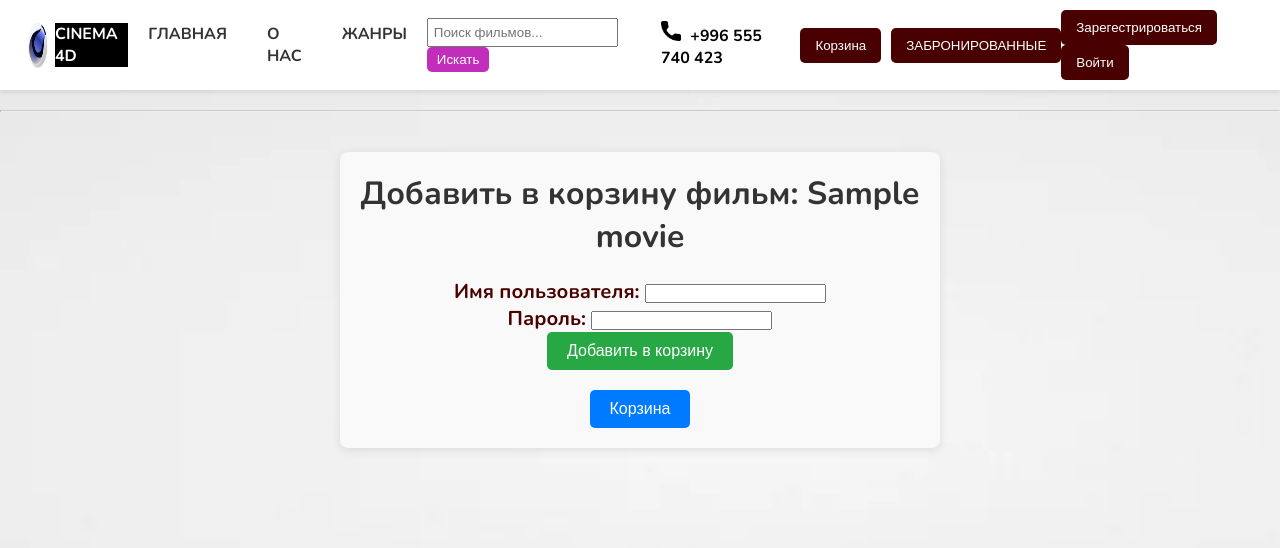
After one commit to bekrahoon/Movie-Reservation-System, a Django app: template cart/templates/movies/cart_form.html in a window 1280 px wide. The commit adds this page. Shown: the top 548 px of the page. Run offline with Django 4.2, Linux system fonts and the light colour scheme; the template is opened without the code that fills it: values that come from a table or form of the project are taken from there, others are empty; tables that the repository leaves empty hold one stand-in row (values such as "Sample post"); some libraries are stand-ins or nearby versions; some web fonts are replaced.

Commit message:
Updated: files  are now correctly sorted

```diff
--- a/api/urls.py
+++ b/api/urls.py
@@ -1,8 +1,8 @@
-from django.urls import path
+from rest_framework.authtoken.views import obtain_auth_token
 from rest_framework import routers
-from rest_framework.authtoken.views import obtain_auth_token
 from views.booking import BookingViewSet
 from views.views import MovieViewSet
+from django.urls import path
 
 router = routers.DefaultRouter()
 router.register(r"movie", MovieViewSet, basename="movie")
--- a/base/admin.py
+++ b/base/admin.py
@@ -1,8 +1,8 @@
+from django.contrib.postgres.fields import ArrayField
 from django.contrib import admin
-from django.contrib.postgres.fields import ArrayField
 from django.db import models
+from unfold.contrib.forms.widgets import ArrayWidget, WysiwygWidget
 from unfold.admin import ModelAdmin
-from unfold.contrib.forms.widgets import ArrayWidget, WysiwygWidget
 from .models import Booking, Genre, Movie
 
 
--- a/base/models.py
+++ b/base/models.py
@@ -1,9 +1,9 @@
+from django.db import transaction
 from django.db import models
+from django.core.exceptions import ValidationError
 from django.contrib.auth import get_user_model
+from django.utils import timezone
 from utils.model_abstracts import BaseModel
-from django.utils import timezone
-from django.db import transaction
-from django.core.exceptions import ValidationError
 
 User = get_user_model()
 
--- a/base/serializers.py
+++ b/base/serializers.py
@@ -1,8 +1,8 @@
+from rest_framework.exceptions import APIException
+from rest_framework_json_api import serializers
+from rest_framework import status
 from collections import OrderedDict
 from .models import Movie, Booking
-from rest_framework_json_api import serializers
-from rest_framework import status
-from rest_framework.exceptions import APIException
 
 
 class NotEnoughAvailable_seatsException(APIException):
--- a/base/signals.py
+++ b/base/signals.py
@@ -1,6 +1,6 @@
 from django.db.models.signals import post_save
+from django.contrib.auth.models import User
 from django.dispatch import receiver
-from django.contrib.auth.models import User
 from rest_framework.authtoken.models import Token
 
 
--- a/base/templates/movies/movie_detail.html
+++ b/base/templates/movies/movie_detail.html
@@ -24,8 +24,8 @@
     </form>
     <form action="{% url 'add-to-cart' movie.pk %}" method="POST" class="cart-form">
         {% csrf_token %}
-        <label for="seats">Количество мест:</label>
-        <input type="number" name="seats" min="1" value="1" required class="seats-input">
+        <label for="quantity">Количество мест:</label>
+        <input type="number" name="quantity" min="1" value="1" required class="seats-input">
         <button type="submit" class="cart-button">Добавить в корзину</button>
     </form>
     {% else %}
--- a/cart/templates/movies/cart.html
+++ b/cart/templates/movies/cart.html
@@ -8,7 +8,7 @@
             <li class="cart-item">
                 <a href="{% url 'movie_detail' item.movie.id %}" class="movie-title">{{ item.movie.title }}</a>
                 — {{ item.movie.show_time }} — Мест: {{ item.quantity }}
-                <p class="movie-price">Общая стоимость: {{ item.movie.price }} $</p>
+                <p class="movie-price">Общая стоимость: {{ item.total_price }} $</p>
                 <div class="cart-item-actions">
                     <form method="post" action="{% url 'remove-from-cart' item.id %}" class="remove-form">
                         {% csrf_token %}
--- /dev/null
+++ b/cart/templates/movies/cart_form.html
@@ -0,0 +1,83 @@
+{% extends "index.html" %}
+{% load static %}
+{% block content %}
+    <div class="booking-container">
+        <h1 class="booking-title">Добавить в корзину фильм: <strong>{{ movie.title }}</strong></h1>
+
+        <form method="POST" class="booking-form">
+            {% csrf_token %}
+            {{ form.as_p }}
+            <button type="submit" class="booking-button">Добавить в корзину</button>
+        </form>
+
+        <a class="booking-link" href="{% url 'cart' %}">
+            <button class="view-bookings-button">Корзина</button>
+        </a>
+    </div>
+
+<style>
+    .booking-container {
+        max-width: 600px;
+        margin: 40px auto;
+        padding: 20px;
+        background-color: #f9f9f9;
+        border-radius: 8px;
+        box-shadow: 0 2px 10px rgba(0, 0, 0, 0.1);
+        text-align: center;
+    }
+
+    .booking-title {
+        font-size: 2em;
+        color: #333;
+        margin-bottom: 20px;
+    }
+
+    .booking-form {
+        margin-bottom: 20px;
+    }
+
+    .booking-button {
+        padding: 10px 20px;
+        font-size: 1em;
+        color: #fff;
+        background-color: #28a745; /* Цвет кнопки */
+        border: none;
+        border-radius: 5px;
+        cursor: pointer;
+        transition: background-color 0.3s ease;
+    }
+
+    .booking-button:hover {
+        background-color: #218838; /* Цвет кнопки при наведении */
+    }
+
+    .booking-link {
+        text-decoration: none; /* Убираем подчеркивание */
+    }
+
+    .view-bookings-button {
+        padding: 10px 20px;
+        font-size: 1em;
+        color: #fff;
+        background-color: #007BFF; /* Цвет кнопки "Забронированные" */
+        border: none;
+        border-radius: 5px;
+        cursor: pointer;
+        transition: background-color 0.3s ease;
+    }
+
+    .view-bookings-button:hover {
+        background-color: #0056b3; /* Цвет кнопки при наведении */
+    }
+</style>
+<script>
+    document.addEventListener("DOMContentLoaded", function() {
+        const bookingButton = document.querySelector('.booking-button');
+
+        bookingButton.addEventListener('click', function() {
+
+            this.style.cursor = 'not-allowed'; // Изменение курсора
+        });
+    });
+</script>
+{% endblock content %}
```
Also changed, not shown: base/tests.py (+35 -35 lines), base/urls.py (+9 -3 lines), cart/models.py (+7 -1 lines), cart/urls.py (+8 -4 lines), config/settings.py (+42 -43 lines), config/theme_settings.py (+9 -10 lines), config/urls.py (+4 -6 lines), views/booking.py (+13 -8 lines), views/cart.py (+18 -4 lines).
